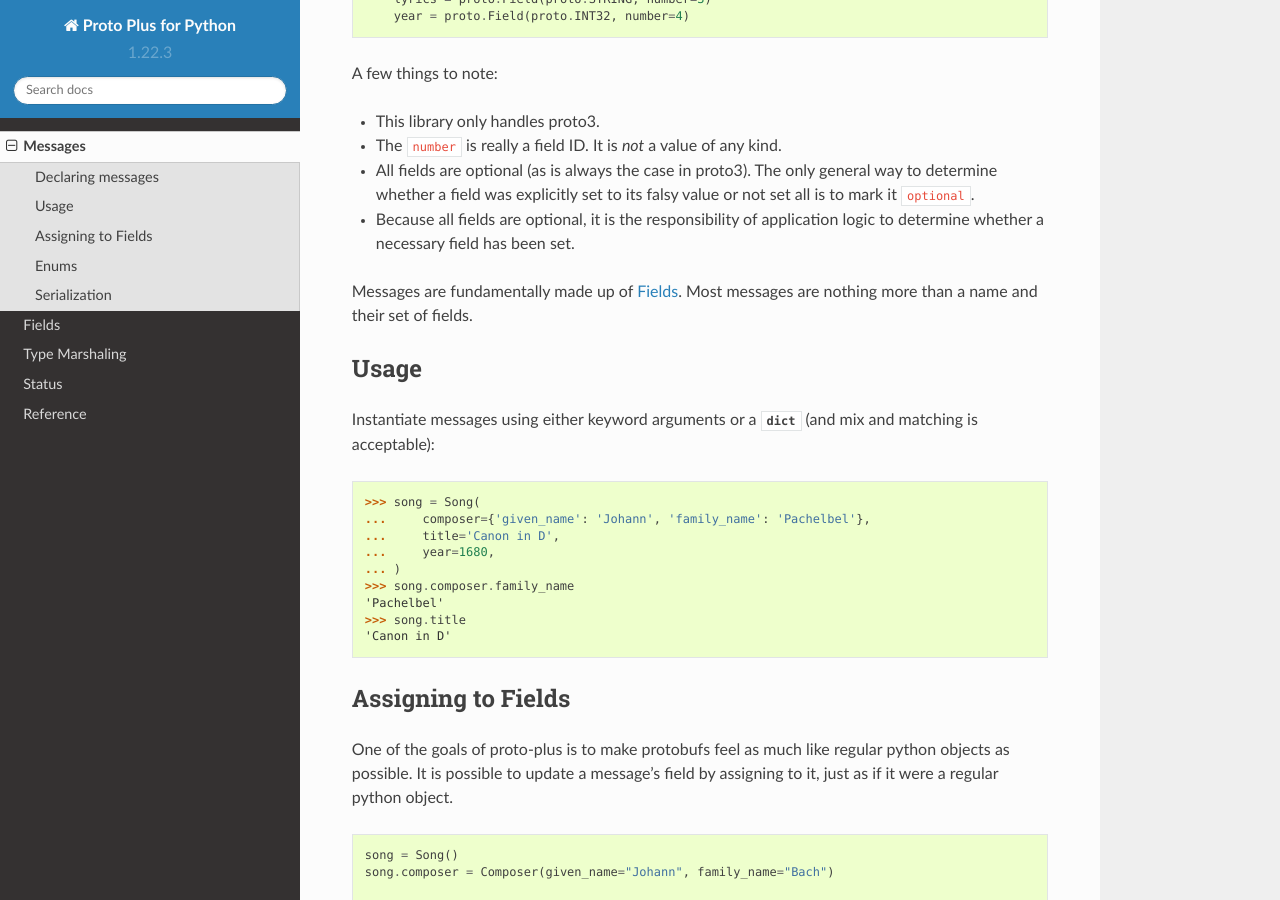
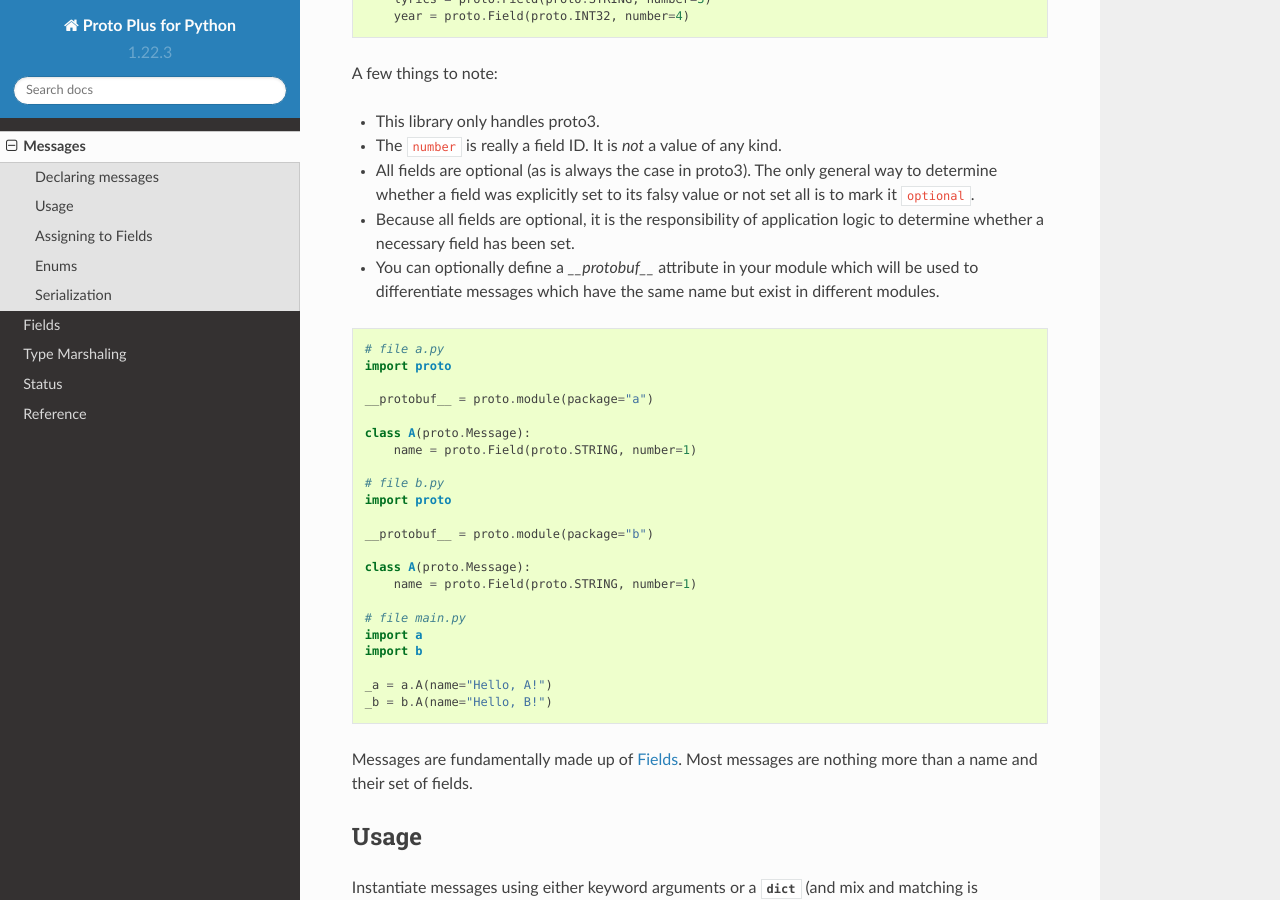
Before and after one commit to googleapis/proto-plus-python, a Sphinx documentation site: the page built from docs/messages.rst, in a window 1280 px wide and 900 px high, scrolled down 898 px. Built offline with Sphinx 7.4.7 and the Read the Docs theme 2.0.0, drawn with Linux system fonts in a browser that asks for light colours.

Commit message:
docs: add example for __protobuf__ module level attribute

```diff
--- a/docs/messages.rst
+++ b/docs/messages.rst
@@ -55,6 +55,33 @@ A few things to note:
   falsy value or not set all is to mark it ``optional``.
 * Because all fields are optional, it is the responsibility of application logic
   to determine whether a necessary field has been set.
+* You can optionally define a `__protobuf__` attribute in your module which will be used
+  to differentiate messages which have the same name but exist in different modules.
+
+.. code-block:: python
+
+    # file a.py
+    import proto
+
+    __protobuf__ = proto.module(package="a")
+
+    class A(proto.Message):
+        name = proto.Field(proto.STRING, number=1)
+
+    # file b.py
+    import proto
+
+    __protobuf__ = proto.module(package="b")
+
+    class A(proto.Message):
+        name = proto.Field(proto.STRING, number=1)
+
+    # file main.py
+    import a
+    import b
+
+    _a = a.A(name="Hello, A!")
+    _b = b.A(name="Hello, B!")
 
 .. _messages: https://developers.google.com/protocol-buffers/docs/proto3#simple
 
```
